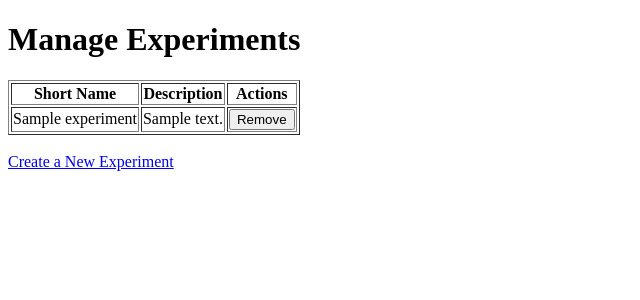
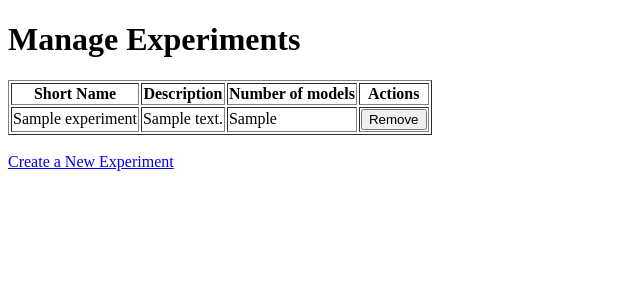
Before and after one commit to mart-r/medcatmlflow, a Flask app: template src/app/templates/manage_experiments.html in a window 1280 px wide. Shown: the part 26-326 px from the top of the page, without its empty margins (0-640 px from the left). Run offline with Flask 3, Linux system fonts and the light colour scheme; the template is opened without the code that fills it: most values are stand-ins (such as "Sample title", 1, 10 or a date in 2020); parts of the project's set-up code (start-up, migrations or seed data) failed here and were passed over.

Commit message:
Add number of models to category manager

```diff
--- a/src/app/templates/manage_experiments.html
+++ b/src/app/templates/manage_experiments.html
@@ -9,12 +9,14 @@
         <tr>
             <th>Short Name</th>
             <th>Description</th>
+            <th>Number of models</th>
             <th>Actions</th>
         </tr>
-        {% for name, description in experiments %}
+        {% for name, description, nr_of_models in experiments %}
         <tr>
             <td>{{ name }}</td>
             <td>{{ description }}</td>
+            <td>{{ nr_of_models }}</td>
             <td>
                 <form method="post" onsubmit="return confirm('Are you sure you want to remove this experiment?');">
                     <input type="hidden" name="short_name_to_remove" value="{{ name }}">
```
Also changed, not shown: src/app/mlflow_integration.py (+8 -1 lines).
